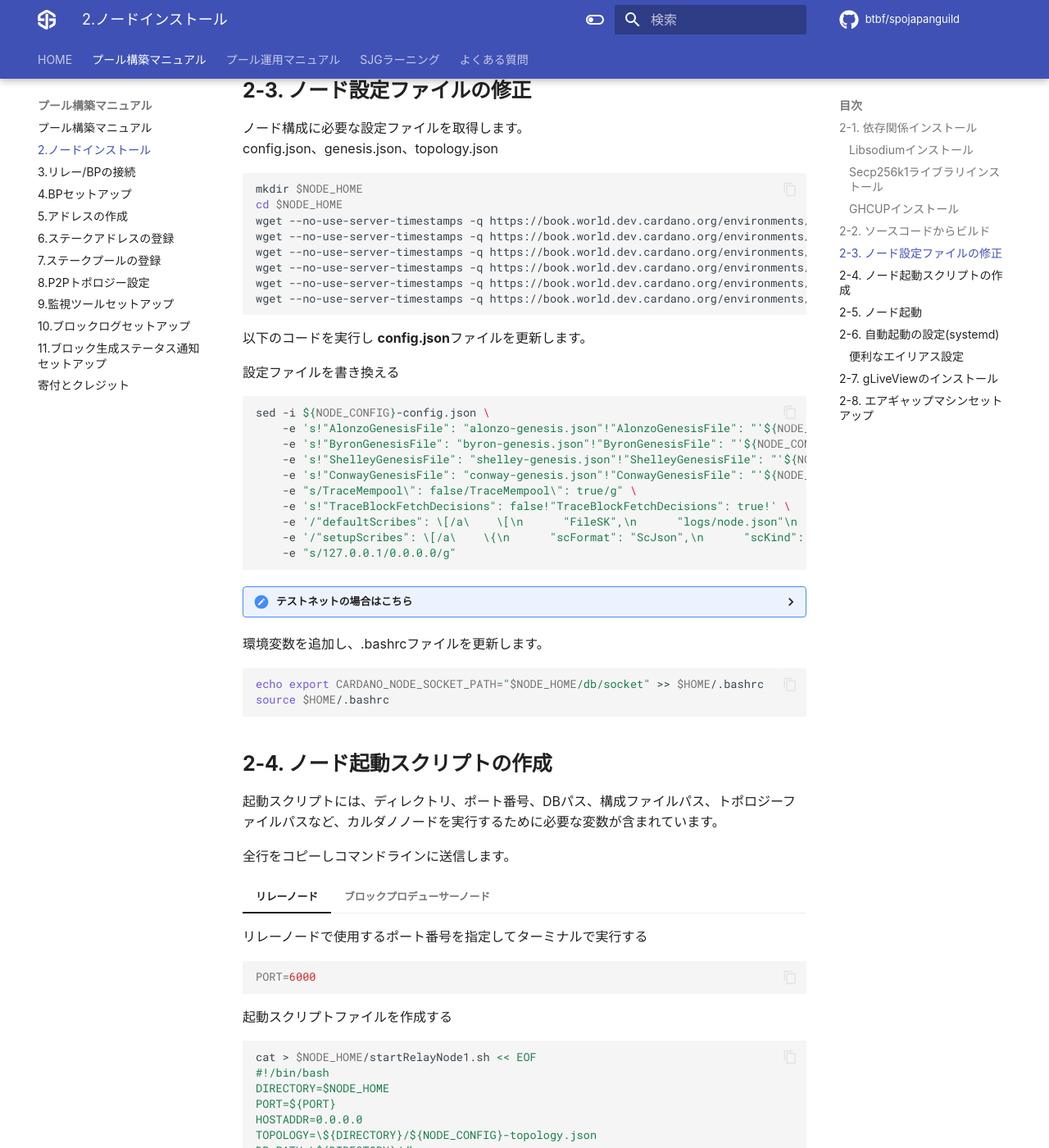
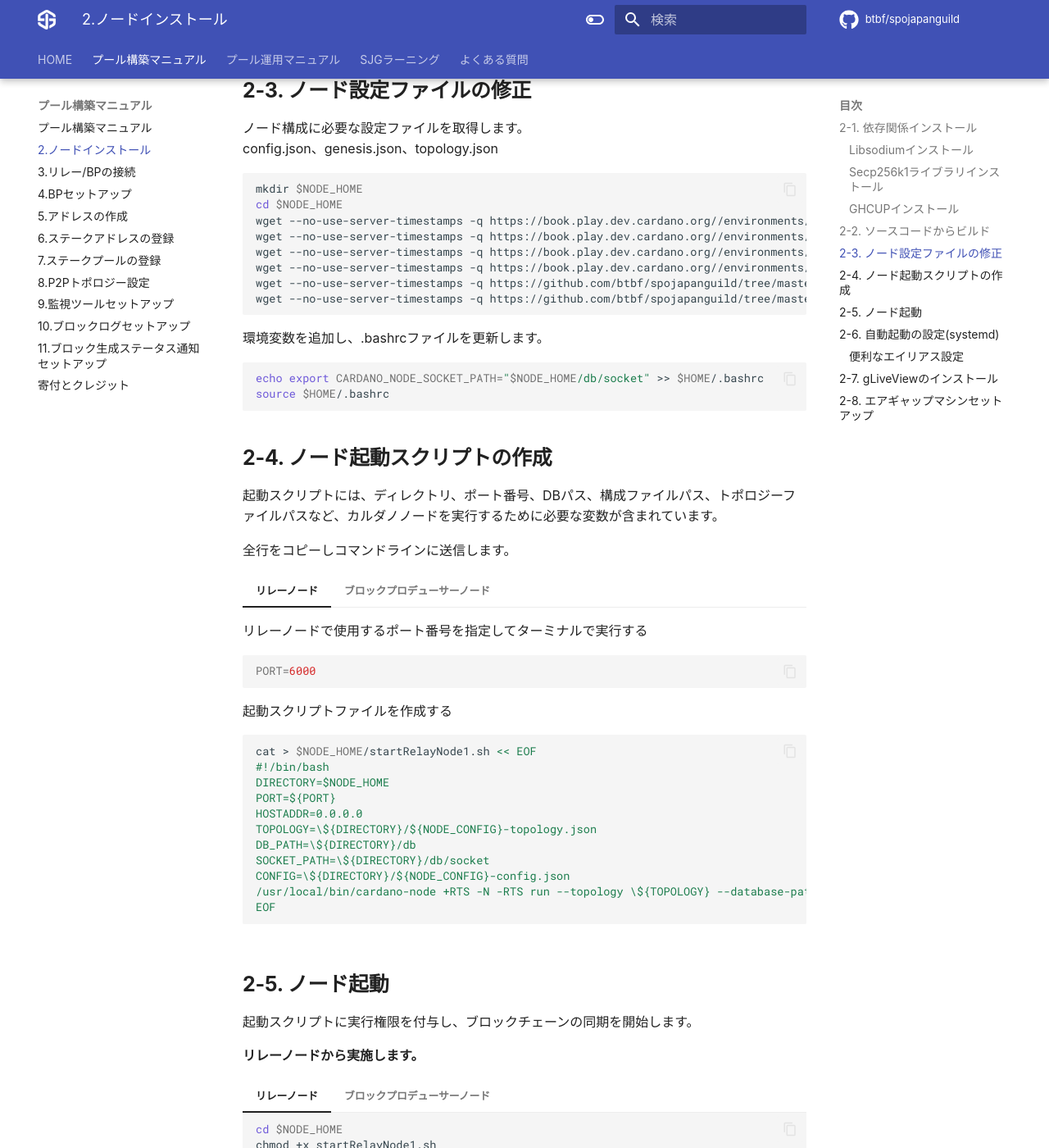
Before and after one commit to btbf/spojapanguild, an MkDocs documentation site: the page built from docs/setup/2-node-setup.md, in a window 1280 px wide and 1400 px high, scrolled down 5032 px. Shown: the whole window at 82% size. Built offline with MkDocs 1.6.1 and Material for MkDocs 9.7.7, drawn with Linux system fonts in a browser that asks for light colours; comment, search, counter and statistics services are not loaded; some of the changed text lies outside the part shown.

Commit message:
設定ファイル8.1.2対応

````diff
--- a/docs/setup/2-node-setup.md
+++ b/docs/setup/2-node-setup.md
@@ -259,44 +259,14 @@ config.json、genesis.json、topology.json
 ```bash
 mkdir $NODE_HOME
 cd $NODE_HOME
-wget --no-use-server-timestamps -q https://book.world.dev.cardano.org/environments/${NODE_CONFIG}/byron-genesis.json -O ${NODE_CONFIG}-byron-genesis.json
-wget --no-use-server-timestamps -q https://book.world.dev.cardano.org/environments/${NODE_CONFIG}/topology.json -O ${NODE_CONFIG}-topology.json
-wget --no-use-server-timestamps -q https://book.world.dev.cardano.org/environments/${NODE_CONFIG}/shelley-genesis.json -O ${NODE_CONFIG}-shelley-genesis.json
-wget --no-use-server-timestamps -q https://book.world.dev.cardano.org/environments/${NODE_CONFIG}/alonzo-genesis.json -O ${NODE_CONFIG}-alonzo-genesis.json
-wget --no-use-server-timestamps -q https://book.world.dev.cardano.org/environments/${NODE_CONFIG}/conway-genesis.json -O ${NODE_CONFIG}-conway-genesis.json
-wget --no-use-server-timestamps -q https://book.world.dev.cardano.org/environments/${NODE_CONFIG}/config.json -O ${NODE_CONFIG}-config.json
+wget --no-use-server-timestamps -q https://book.play.dev.cardano.org//environments/${NODE_CONFIG}/byron-genesis.json -O ${NODE_CONFIG}-byron-genesis.json
+wget --no-use-server-timestamps -q https://book.play.dev.cardano.org//environments/${NODE_CONFIG}/topology-legacy.json -O ${NODE_CONFIG}-topology.json
+wget --no-use-server-timestamps -q https://book.play.dev.cardano.org//environments/${NODE_CONFIG}/shelley-genesis.json -O ${NODE_CONFIG}-shelley-genesis.json
+wget --no-use-server-timestamps -q https://book.play.dev.cardano.org//environments/${NODE_CONFIG}/alonzo-genesis.json -O ${NODE_CONFIG}-alonzo-genesis.json
+wget --no-use-server-timestamps -q https://github.com/btbf/spojapanguild/tree/master/file/mainnet-conway-genesis.json -O ${NODE_CONFIG}-conway-genesis.json
+wget --no-use-server-timestamps -q https://github.com/btbf/spojapanguild/tree/master/file/mainnet-config.json -O ${NODE_CONFIG}-config.json
 ```
 
-以下のコードを実行し **config.json**ファイルを更新します。
-
-設定ファイルを書き換える
-
-```bash
-sed -i ${NODE_CONFIG}-config.json \
-    -e 's!"AlonzoGenesisFile": "alonzo-genesis.json"!"AlonzoGenesisFile": "'${NODE_CONFIG}'-alonzo-genesis.json"!' \
-    -e 's!"ByronGenesisFile": "byron-genesis.json"!"ByronGenesisFile": "'${NODE_CONFIG}'-byron-genesis.json"!' \
-    -e 's!"ShelleyGenesisFile": "shelley-genesis.json"!"ShelleyGenesisFile": "'${NODE_CONFIG}'-shelley-genesis.json"!' \
-    -e 's!"ConwayGenesisFile": "conway-genesis.json"!"ConwayGenesisFile": "'${NODE_CONFIG}'-conway-genesis.json"!' \
-    -e "s/TraceMempool\": false/TraceMempool\": true/g" \
-    -e 's!"TraceBlockFetchDecisions": false!"TraceBlockFetchDecisions": true!' \
-    -e '/"defaultScribes": \[/a\    \[\n      "FileSK",\n      "logs/node.json"\n    \],' \
-    -e '/"setupScribes": \[/a\    \{\n      "scFormat": "ScJson",\n      "scKind": "FileSK",\n      "scName": "logs/node.json"\n    \},' \
-    -e "s/127.0.0.1/0.0.0.0/g"
-```
-
-??? テストネットの場合はこちら
-    ```bash
-    sed -i ${NODE_CONFIG}-config.json \
-        -e 's!"EnableP2P": true!"EnableP2P": false!' \
-        -e 's!"AlonzoGenesisFile": "alonzo-genesis.json"!"AlonzoGenesisFile": "'${NODE_CONFIG}'-alonzo-genesis.json"!' \
-        -e 's!"ByronGenesisFile": "byron-genesis.json"!"ByronGenesisFile": "'${NODE_CONFIG}'-byron-genesis.json"!' \
-        -e 's!"ShelleyGenesisFile": "shelley-genesis.json"!"ShelleyGenesisFile": "'${NODE_CONFIG}'-shelley-genesis.json"!' \
-        -e 's!"ConwayGenesisFile": "conway-genesis.json"!"ConwayGenesisFile": "'${NODE_CONFIG}'-conway-genesis.json"!' \
-        -e 's!"TraceBlockFetchDecisions": false!"TraceBlockFetchDecisions": true!' \
-        -e '/"defaultScribes": \[/a\    \[\n      "FileSK",\n      "logs/node.json"\n    \],' \
-        -e '/"setupScribes": \[/a\    \{\n      "scFormat": "ScJson",\n      "scKind": "FileSK",\n      "scName": "logs/node.json"\n    \},' \
-        -e "s/127.0.0.1/0.0.0.0/g"
-    ```
 
 環境変数を追加し、.bashrcファイルを更新します。
 
@@ -328,7 +298,7 @@ source $HOME/.bashrc
     DB_PATH=\${DIRECTORY}/db
     SOCKET_PATH=\${DIRECTORY}/db/socket
     CONFIG=\${DIRECTORY}/${NODE_CONFIG}-config.json
-    /usr/local/bin/cardano-node +RTS -N --disable-delayed-os-memory-return -I0.1 -Iw300 -A16m -F1.5 -H2500M -T -S -RTS run --topology \${TOPOLOGY} --database-path \${DB_PATH} --socket-path \${SOCKET_PATH} --host-addr \${HOSTADDR} --port \${PORT} --config \${CONFIG}
+    /usr/local/bin/cardano-node +RTS -N -RTS run --topology \${TOPOLOGY} --database-path \${DB_PATH} --socket-path \${SOCKET_PATH} --host-addr \${HOSTADDR} --port \${PORT} --config \${CONFIG}
     EOF
     ```
 
@@ -354,7 +324,7 @@ source $HOME/.bashrc
     DB_PATH=\${DIRECTORY}/db
     SOCKET_PATH=\${DIRECTORY}/db/socket
     CONFIG=\${DIRECTORY}/${NODE_CONFIG}-config.json
-    /usr/local/bin/cardano-node +RTS -N --disable-delayed-os-memory-return -I0.1 -Iw300 -A16m -F1.5 -H2500M -T -S -RTS run --topology \${TOPOLOGY} --database-path \${DB_PATH} --socket-path \${SOCKET_PATH} --host-addr \${HOSTADDR} --port \${PORT} --config \${CONFIG}
+    /usr/local/bin/cardano-node +RTS -N -RTS run --topology \${TOPOLOGY} --database-path \${DB_PATH} --socket-path \${SOCKET_PATH} --host-addr \${HOSTADDR} --port \${PORT} --config \${CONFIG}
     EOF
     ```
 
````
Also changed, not shown: docs/changelogs.md (+4 -0 lines), docs/index.md (+3 -3 lines), docs/setup/4-bp-setup.md (+1 -1 lines), 2 other files.
